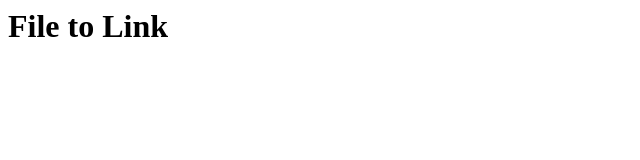
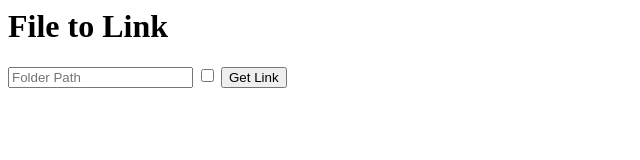
Before and after one commit to wizzwizz4/file-to-link, a plain HTML site: page index.html in a window 1280 px wide. Shown: the whole page, without its empty margins (0-640 px from the left). Drawn offline with Linux system fonts and the light colour scheme.

Commit message:
Update index.html

```diff
--- a/index.html
+++ b/index.html
@@ -3,6 +3,10 @@
     </head>
     <body>
         <h1>File to Link</h1>
-        <form action=""
+        <form action="link.html" method="GET">
+            <input type="text" name="dir" required="required" placeholder="Folder Path">
+            <input type="checkbox" name="file" value="true">
+            <input type="submit" value="Get Link">
+        </form>
     </body>
 </html>
```
